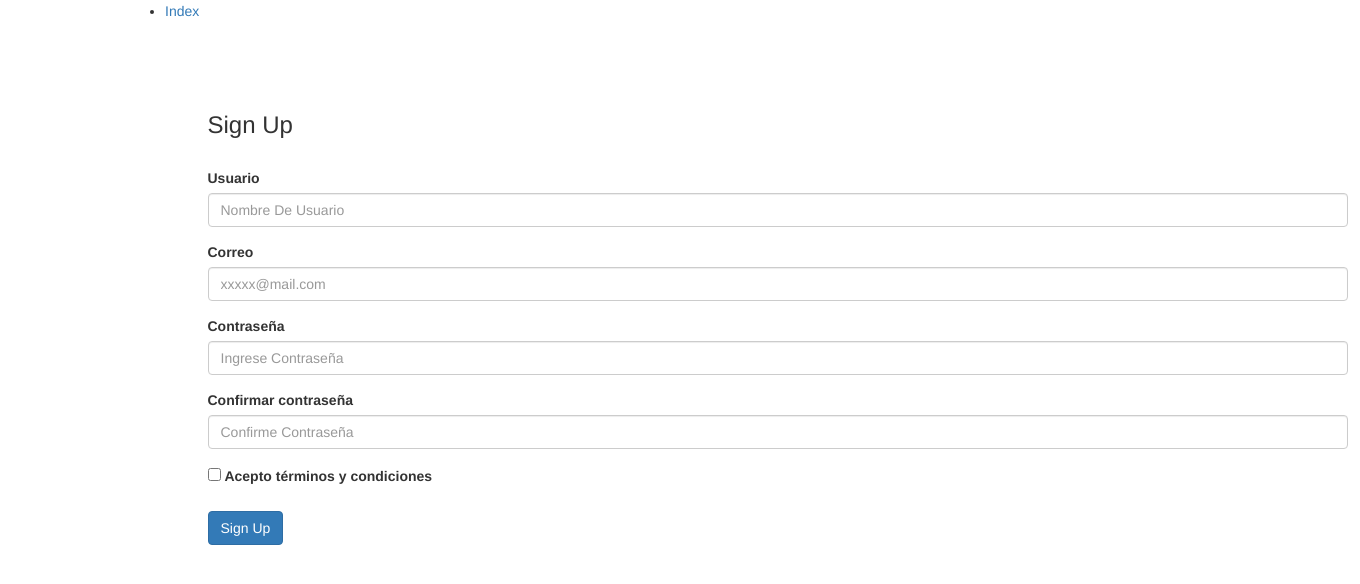
After one commit to aguswake1/TASK_LIST, a Flask app: page /register in a window 1360 px wide. The commit adds this page. Shown: the top 584 px of the page. Run offline with Flask 2, Linux system fonts and the light colour scheme; some libraries are stand-ins or nearby versions.

Commit message:
Funciona conexión con Base de Datos, se pueden crear usuarios

```diff
--- a/app/forms.py
+++ b/app/forms.py
@@ -1,12 +1,36 @@
 # Librería de formularios
-from wtforms import Form, StringField, PasswordField, validators
+from wtforms import Form, StringField, PasswordField, validators, BooleanField
+from wtforms.fields.html5 import EmailField
 
 
 # Esta clase nos permite crear el formulario de Login
 class LoginForm(Form):
-    username = StringField('Username', [
-        validators.Length(min=4, max=50, message='Debe tener un tamaño entre 4 y 50 caracteres')
+    username = StringField('Usuario', [
+        validators.Length(
+            min=4, max=50, message='Debe tener un tamaño entre 4 y 50 caracteres')
     ])
-    password = PasswordField('Password', [
-        validators.Required()
+    password = PasswordField('Contraseña', [
+        validators.Required(message='Por favor, ingrese su contraseña.')
     ])
+
+
+class RegisterForm(Form):
+    username = StringField('Usuario', [
+        validators.Length(min=4, max=50)
+    ])
+    email = EmailField('Correo', [
+        validators.Length(min=6, max=100),
+        validators.Required(message='Debe ingresar su email!'),
+        validators.Email(message='Ingrese un correo válido')
+    ])
+    password = PasswordField('Contraseña', [
+        validators.Required(message='Ingrese la contraseña'),
+        validators.EqualTo('confirm_password',
+                           message='Las contraseñas no coinciden')
+    ])
+    confirm_password = PasswordField('Confirmar contraseña', [
+        validators.Required(message='Confirme la contraseña')
+    ])
+    accept = BooleanField('', [
+        validators.DataRequired()
+    ])
--- a/app/templates/auth/login.html
+++ b/app/templates/auth/login.html
@@ -3,7 +3,7 @@
 
 {% block container %}
 <div class="col-md-12 col-md-offset-1">
-    <h3>Login</h3>
+    <br><h3>Login</h3><br>
     <form class="" method="post">
 
         <input type="hidden" name="csrf_token" value="{{ csrf_token() }}"\>
@@ -16,7 +16,7 @@
             {{ render_field(form.password, class='form-control', placeholder="contraseña") }}
         </div>
 
-        <button type="submit" class="btn btn-primary">Login</button>
+        <button type="submit" class="btn btn-primary">Log In</button>
 
     </form>
 </div>
--- /dev/null
+++ b/app/templates/auth/register.html
@@ -0,0 +1,36 @@
+{% extends 'layout.html'%}
+{% from 'helpers/_forms.html' import render_field %}
+
+{% block container %}
+<div class="col-md-12 col-md-offset-1">
+    <br><h3>Sign Up</h3> <br>
+    <form class="" method="post">
+
+        <input type="hidden" name="csrf_token" value="{{ csrf_token() }}"\>
+
+        <div class="form-group">
+            {{ render_field(form.username, class='form-control', placeholder="Nombre De Usuario") }}
+        </div>
+
+        <div class="form-group">
+            {{ render_field(form.email, class='form-control', placeholder="xxxxx@mail.com") }}
+        </div>
+
+        <div class="form-group">
+            {{ render_field(form.password, class='form-control', placeholder="Ingrese Contraseña") }}
+        </div>
+
+        <div class="form-group">
+            {{ render_field(form.confirm_password, class='form-control', placeholder="Confirme Contraseña") }}
+        </div>
+
+        <div class="form-check">
+            {{ form.accept(class_='form-check-input') }}
+            <label for="" class="form-check-label">Acepto términos y condiciones</label>
+        </div>
+        <br>
+        <button type="submit" class="btn btn-primary">Sign Up</button>
+
+    </form>
+</div>
+{% endblock %}
--- a/app/views.py
+++ b/app/views.py
@@ -2,7 +2,9 @@
 from flask import Blueprint  # This class allow us to do a modularized app
 # for rendering templates, for post method
 from flask import render_template, request
-from .forms import LoginForm
+from .models import User
+from .forms import LoginForm, RegisterForm
+
 
 page = Blueprint('page', __name__)
 
@@ -19,9 +21,22 @@ def index():
 
 
 @page.route('/login', methods=['GET', 'POST'])
-def login():
+def signIn():
     if request.method == 'POST' and LoginForm(request.form).validate():
         print(LoginForm(request.form).username.data)
         print(LoginForm(request.form).password.data)
         print("nueva sesión creada!")
     return render_template('auth/login.html', title='Iniciar Sesión', form=LoginForm(request.form))
+
+
+@page.route('/register', methods=['GET', 'POST'])
+def signUp():
+    form = RegisterForm(request.form)
+
+    if request.method == 'POST':
+        if form.validate():
+            user_information = User.create_element(form.username.data, form.password.data, form.email.data)
+            print("usuario crea2")
+            print(user_information.id)
+
+    return render_template('auth/register.html', title='Registro', form=form)
```
Also changed, not shown: app/__init__.py (+7 -5 lines), app/models.py (+11 -4 lines).
